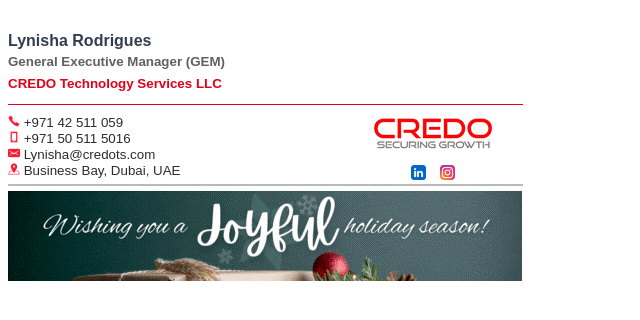
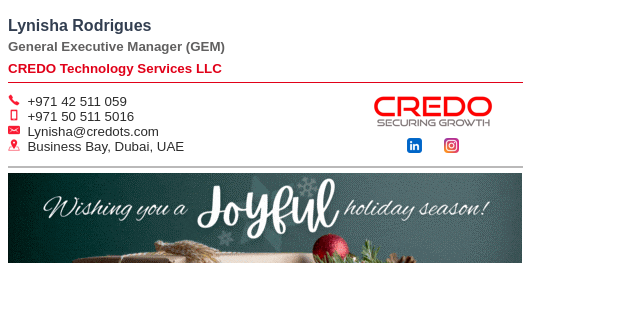
Before and after one commit to fahadsheikh003/email-signature, a plain HTML site: page index.html in a window 1280 px wide. Shown: the whole page, without its empty margins (0-640 px from the left). Drawn offline with Linux system fonts and the light colour scheme.

Commit message:
Add Blank space between social icons

```diff
--- a/index.html
+++ b/index.html
@@ -7,51 +7,48 @@
 </HEAD>
 
 <BODY style="font-size: 10pt; font-family: Arial, sans-serif;">
-  <table style="width: 515px; font-size: 10pt; font-family: Arial, sans-serif; background: transparent !important; margin-top: 30px;"
+  <table style="width: 515px; font-size: 10pt; background: transparent !important; margin-top: 15px;"
     cellpadding="0" cellspacing="0">
     <tbody>
       <tr>
-        <td
-          style="font-size: 14pt; line-height: 16pt; font-family: Arial, sans-serif; width: 514px; padding-bottom: 10px; vertical-align:top;"
-          valign="top">
-          <strong><span style="font-size: 12pt; font-family: Arial, sans-serif; color: #323E50;">Lynisha
-              Rodrigues</span></strong><br>
-          <span style="font-size: 10pt; font-family: Arial, sans-serif; color:#616060;"><strong>General Executive
-              Manager (<strong>GEM</strong>)</strong></span><br>
-          <span style="font-size: 10pt; font-family: Arial, sans-serif; color: rgb(225, 1, 25);"><b>CREDO Technology
-              Services LLC</b></span>
+        <td style="font-size: 14pt; line-height: 16pt; padding-bottom: 3px;" colspan="2">
+          <span style="font-size: 12pt; color: #323E50;"><strong>Lynisha Rodrigues</strong></span><br>
+          <span style="font-size: 10pt; color:#616060;"><strong>General Executive Manager (GEM)</strong></span><br>
+          <span style="font-size: 10pt; color: rgb(225, 1, 25);"><strong>CREDO Technology Services LLC</strong></span>
         </td>
       </tr>
+
       <tr>
-        <td
-          style="font-size: 10pt; line-height: 12pt; border-top: 1px solid rgb(225, 1, 25); color:#2c2c2c; font-family: Arial, sans-serif; padding-top: 10px; vertical-align:top;"
-          valign="top">
-          <div style="float: left; width: 65%;">
-            <img src="telephone.png" alt="Phone"> +971 42 511 059<br>
-            <img src="mobile.png" alt="Mobile"> +971 50 511 5016<br>
-            <img src="email.png" alt="Email"> Lynisha@credots.com<br>
-            <img src="address.png" alt="Address"> Business Bay, Dubai, UAE<br>
-          </div>
-          <div style="float: right; width: 35%; display: flex; align-items: center; justify-content: center; flex-direction: column; text-align: center;">
+        <td style="line-height: 12pt; border-top: 1px solid rgb(225, 1, 25);" colspan="2"></td>
+      </tr>
+
+      <tr style="font-size: 10pt; color:#2c2c2c;">
+        <td style="width: 65%; padding-top: 10px; padding-bottom: 10px;">
+            <img src="telephone.png" alt="Phone">&nbsp;&nbsp;+971 42 511 059<br>
+            <img src="mobile.png" alt="Mobile">&nbsp;&nbsp;+971 50 511 5016<br>
+            <img src="email.png" alt="Email">&nbsp;&nbsp;Lynisha@credots.com<br>
+            <img src="address.png" alt="Address">&nbsp;&nbsp;Business Bay, Dubai, UAE<br>
+        </td>
+        <td style="width: 35%; text-align: center; padding-top: 10px; padding-bottom: 10px;">
             <a href="https://credots.com" target="_blank" rel="noopener" style="text-decoration: none;">
-              <img src="logo.png" alt="CREDO - Securing Growth" style="margin-bottom: 5px; display: inline-block;">
+              <img src="logo.png" alt="CREDO - Securing Growth">
             </a>
-            <div style="width: 100%; text-align: center; margin-top: 10px;">
-              <a href="https://www.linkedin.com/company/credo-technology-services-llc/" target="_blank" rel="noopener" style="margin-right: 10px; text-decoration: none;">
+            <div style="margin-top: 10px;">
+              <a href="https://www.linkedin.com/company/credo-technology-services-llc/" target="_blank" rel="noopener" style="text-decoration: none;">
                 <img src="linkedin.png" alt="LinkedIn">
               </a>
+
               <a href="https://www.instagram.com/credo_technology" target="_blank" rel="noopener" style="text-decoration: none;">
                 <img src="instagram.png" alt="Instagram">
               </a>
             </div>
-          </div>
-          <div style="clear: both;"></div>
         </td>
       </tr>
+
       <tr>
-        <td style="padding-top: 5px; padding-bottom: 5px; vertical-align:top; border-top: 2px double rgb(186, 185, 185);" valign="top">
+        <td style="padding-top: 5px; padding-bottom: 5px; border-top: 2px double rgb(186, 185, 185);" colspan="2">
           <a href="https://www.credots.com" target="_blank" rel="noopener">
-            <img src="https://fahadsheikh003.github.io/email-signature/banner.gif" alt="Banner"
+            <img src="banner.gif" alt="Banner"
               style="width: auto; height:auto; object-fit: cover; object-position: center; border:0;">
           </a>
         </td>
```
